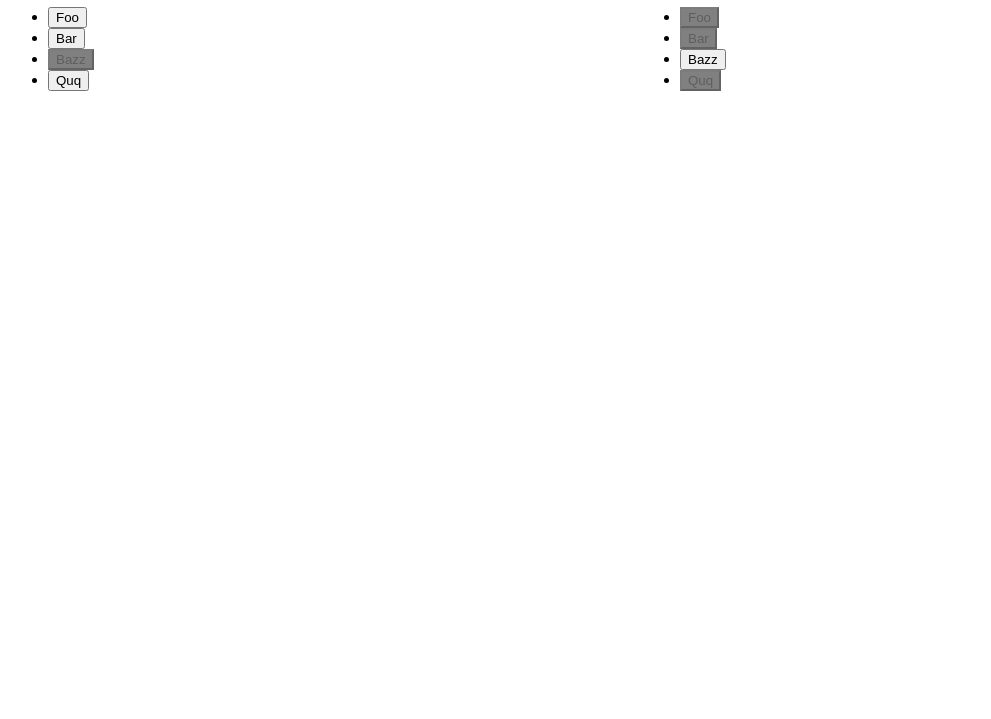
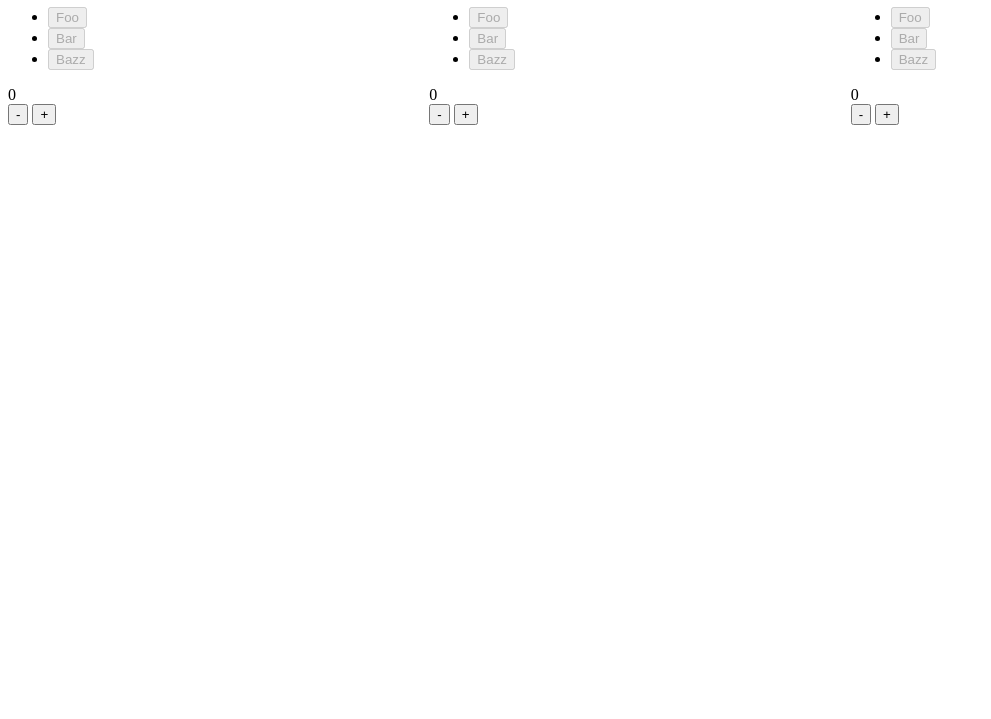
Before and after one commit to skythrilla/web-foundations-project, a plain HTML site: page index.html in a window 1280 px wide. Shown: the part 81-800 px from the top of the page, without its empty margins (0-991 px from the left). Drawn offline with Linux system fonts and the light colour scheme.

Commit message:
data prizes

```diff
--- a/index.html
+++ b/index.html
@@ -2,11 +2,11 @@
 <html lang="en">
 
 <head>
-    <style>
+    <!-- <style>
         button[disabled] {
             background-color: grey;
         }
-    </style>
+    </style> -->
     <meta charset="UTF-8" />
     <meta name="viewport" content="width=device-width, initial-scale=1.0" />
     <meta http-equiv="X-UA-Compatible" content="ie=edge" />
@@ -22,39 +22,81 @@
                 </div>
             </div>
             <div style='flex:1'>
+                <h1>Center</h1>
+                <div id='center'>
+                </div>
+            </div>
+            <div style='flex:1'>
                 <h1>Right</h1>
                 <div id='right'>
                 </div>
             </div>
         </div>
+
+        <div style='display:flex'>
+            <div id="square" style='flex:1'>
+                Square
+            </div>
+            <div id="square2" style='flex:1'>
+                Square2
+            </div>
+            <div id="square3" style='flex:1'>
+                Square3
+            </div>
+        </div>
     </div>
     <script>
         const data = {
-            Foo: 'LEFT',
-            Bar: 'LEFT',
-            Bazz: 'RIGHT',
-            Quq: 'LEFT'
+            customers: {
+                Moe: {
+                    Foo: 0,
+                    Bar: 0,
+                    Bazz: 0
+                },
+                Larry: {
+                    Foo: 0,
+                    Bar: 0,
+                    Bazz: 0
+                },
+                Curly: {
+                    Foo: 0,
+                    Bar: 0,
+                    Bazz: 0
+                }
+            },
+            prizes: {
+                Foo: 1,
+                Bar: 3,
+                Bazz: 5
+            }
         };
 
         const left = document.querySelector('#left');
         const right = document.querySelector('#right');
+        const center = document.querySelector('#center');
 
         const handler = (evt) => {
             if (evt.target.tagName === 'BUTTON') {
                 // console.log(evt.target.innerHTML);
-                data[evt.target.innerHTML] = data[evt.target.innerHTML] === 'LEFT' ? 'RIGHT' : 'LEFT';
+                // for (let key in data) {
+                data[evt.target.innerHTML] = data[evt.target.innerHTML] === 'LEFT' ? 'RIGHT' :
+                    'LEFT';
+                // }
                 render();
             }
         };
 
         left.addEventListener('click', handler);
         right.addEventListener('click', handler);
+        center.addEventListener('click', handler);
 
         const renderSection = (side, div) => {
+            console.log(Object.keys(data));
+
             const html = `
         <ul>
             ${
-            Object.keys(data).map( key => `<li><button ${ data[key] !==side ? 'disabled' : '' }>${ key }</button></li>
+            Object.keys(data.prizes).map( key => `<li><button ${ data[key] !== side ? 'disabled' : '' }>${ key }</button></li>
             `).join('')
             }
         </ul>
@@ -62,11 +104,95 @@
             console.log(html);
             div.innerHTML = html;
         };
+
         const render = () => {
             renderSection('LEFT', left);
+            renderSection('CENTER', center);
             renderSection('RIGHT', right);
         };
         render();
+
+        //-----inc and dec---------------------------------------------------
+        const state = {
+            counter: 0,
+            counter2: 0,
+            counter3: 0
+        };
+        const template = (data) => `
+            <div>
+                ${state.counter}
+                <br />
+                <button data-action='dec'>-</button>
+                <button data-action='inc'>+</button>
+            </div>
+            `;
+        const template2 = (data) => `
+            <div>
+                ${state.counter2}
+                <br />
+                <button data-action2='dec'>-</button>
+                <button data-action2='inc'>+</button>
+            </div>
+            `;
+        const template3 = (data) => `
+            <div>
+                ${state.counter3}
+                <br />
+                <button data-action3='dec'>-</button>
+                <button data-action3='inc'>+</button>
+            </div>
+            `;
+        const div = document.querySelector('#square');
+        const div2 = document.querySelector('#square2');
+        const div3 = document.querySelector('#square3');
+
+        const renderSq = () => {
+            div.innerHTML = template(state);
+        }
+        const renderSq2 = () => {
+            div2.innerHTML = template2(state);
+        }
+        const renderSq3 = () => {
+            div3.innerHTML = template3(state);
+        }
+        renderSq();
+        renderSq2();
+        renderSq3();
+
+        div.addEventListener('click', (ev) => {
+            const action = ev.target.getAttribute('data-action');
+            // console.log(action);
+            if (action === 'dec') {
+                state.counter = state.counter - 1;
+            }
+            if (action === 'inc') {
+                state.counter = state.counter + 1;
+            }
+            renderSq();
+        });
+        div2.addEventListener('click', (ev) => {
+            const action2 = ev.target.getAttribute('data-action2');
+            // console.log(action);
+            if (action2 === 'dec') {
+                state.counter2 = state.counter2 - 1;
+            }
+            if (action2 === 'inc') {
+                state.counter2 = state.counter2 + 1;
+            }
+            renderSq2();
+        });
+        div3.addEventListener('click', (ev) => {
+            const action3 = ev.target.getAttribute('data-action3');
+            // console.log(action);
+            if (action3 === 'dec') {
+                state.counter3 = state.counter3 - 1;
+            }
+            if (action3 === 'inc') {
+                state.counter3 = state.counter3 + 1;
+            }
+            renderSq3();
+        });
+
 
         // const renderItem = (key, side) => {
         //     return `
```
